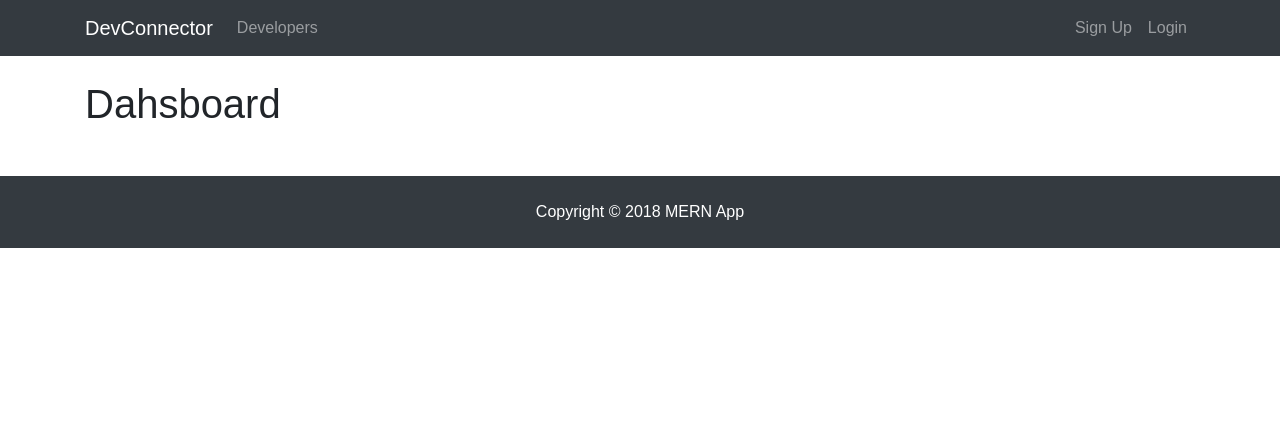
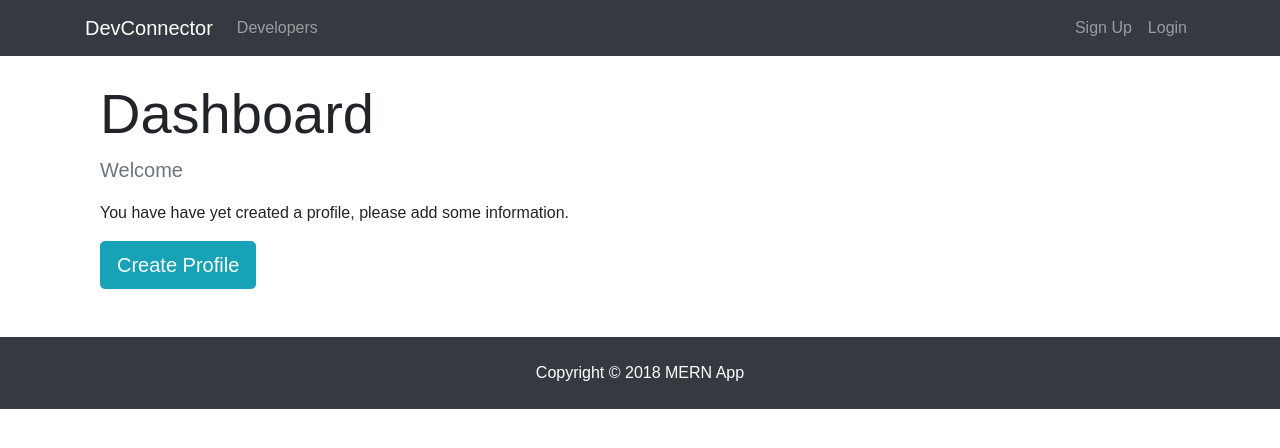
Before and after one commit to ckorbel/special-octo-garbanzo, a React (Create React App) app in the folder client/: page /dashboard in a window 1280 px wide. Shown: the top 448 px of the page. Built offline with nearby package versions, Linux system fonts and the light colour scheme; no server answers.

Commit message:
created dashboard component

```diff
--- /dev/null
+++ b/client/src/components/common/Spinner.js
@@ -0,0 +1,16 @@
+import React from "react";
+import spinner from "./spinner.gif";
+
+const Spinner = () => {
+  return (
+    <div>
+      <img
+        src={spinner}
+        style={{ width: "200px", margin: "auto", display: "block" }}
+        alt="loading"
+      />
+    </div>
+  );
+};
+
+export default Spinner;
--- a/client/src/components/dashboard/Dashboard.js
+++ b/client/src/components/dashboard/Dashboard.js
@@ -2,6 +2,8 @@
 import PropTypes from "prop-types";
 import { connect } from "react-redux";
 import { getCurrentProfile } from "../../actions/profileActions";
+import Spinner from "../common/Spinner";
+import { Link } from "react-router-dom";
 
 class Dashboard extends Component {
   componentDidMount() {
@@ -9,12 +11,57 @@
   }
 
   render() {
+    const { user } = this.props.auth;
+    const { profile, loading } = this.props.profile;
+
+    let dashboardContent;
+
+    if (profile === null || loading) {
+      dashboardContent = <Spinner />;
+    } else {
+      //CHeck if logged in user has profile
+      if (Object.keys(profile).length > 0) {
+        dashboardContent = <h4>TODOD: DISPLAY PROFILE</h4>;
+      } else {
+        //logged in user has no profile yet
+        dashboardContent = (
+          <div>
+            <p className="lead text-muted">Welcome {user.name}</p>
+            <p>
+              You have have yet created a profile, please add some information.
+            </p>
+            <Link to="/create-profile" className="btn btn-lg btn-info">
+              Create Profile
+            </Link>
+          </div>
+        );
+      }
+    }
+
     return (
-      <div>
-        <h1>Dahsboard</h1>
+      <div className="dashboard">
+        <div className="container">
+          <div className="row">
+            <div className="col-md-12">
+              <h1 className="display-4">Dashboard</h1>
+              {dashboardContent}
+            </div>
+          </div>
+        </div>
       </div>
     );
   }
 }
 
-export default connect(null, { getCurrentProfile })(Dashboard);
+Dashboard.propTypes = {
+  getCurrentProfile: PropTypes.func.isRequired,
+  profile: PropTypes.object.isRequired,
+  auth: PropTypes.object.isRequired
+};
+
+const mapStateToProps = state => ({
+  profile: state.profile,
+  auth: state.auth
+});
+
+export default connect(mapStateToProps, { getCurrentProfile })(Dashboard);
```
Also changed, not shown: client/src/components/common/spinner.gif (added).
